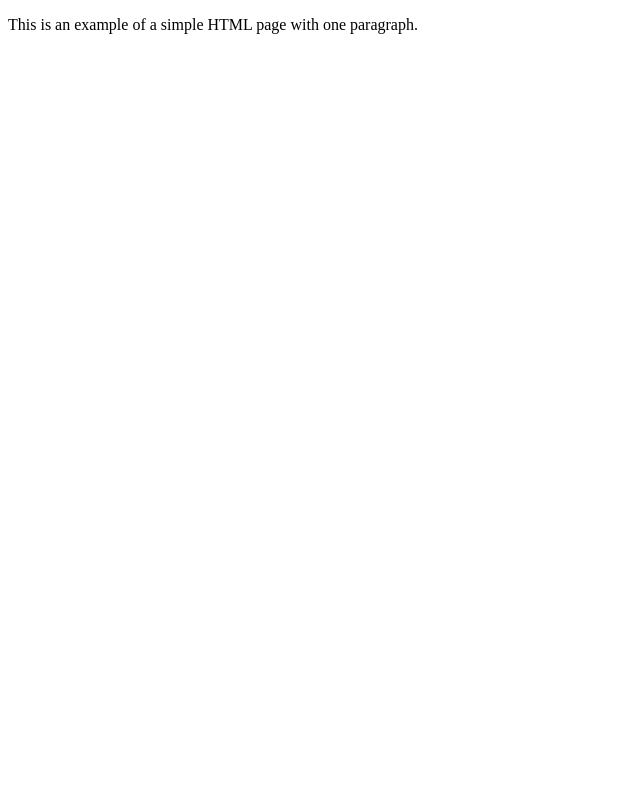
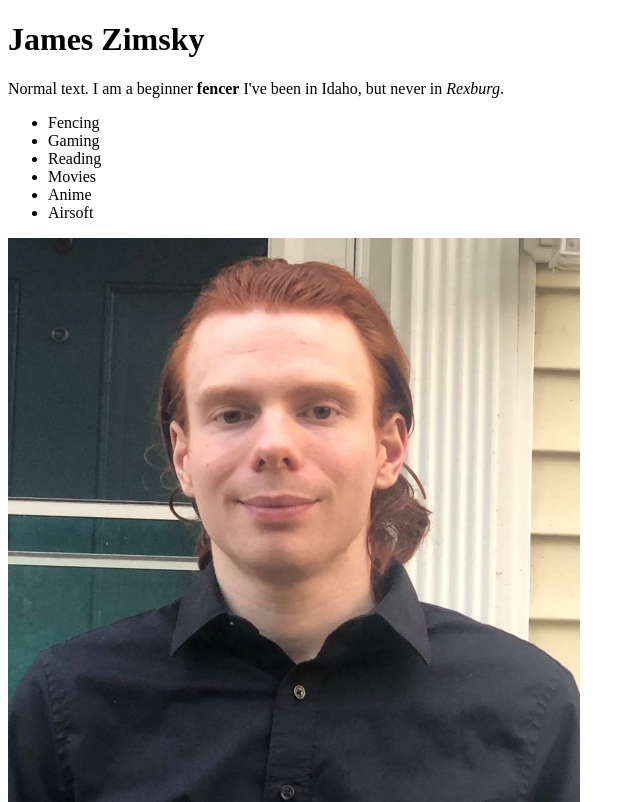
Before and after one commit to Jaz007-Z/wdd130, a plain HTML site: page index.html in a window 1280 px wide. Shown: the top 802 px of the page, without its empty margins (0-640 px from the left). Drawn offline with Linux system fonts and the light colour scheme.

Commit message:
Finished Assignment

```diff
--- a/index.html
+++ b/index.html
@@ -1,9 +1,25 @@
 <!DOCTYPE html>
-<html>
+<html lang="en">
     <head>
-        <title>Example</title>
+        <meta charset="UTF-8"/> <!-- charset is the pages characters endcoding -->
+        <title>Test Home Z</title>
     </head>
     <body>
-        <p>This is an example of a simple HTML page with one paragraph.</p>
+        <header>
+        <h1>James Zimsky</h1>
+        <p>
+            Normal text. I am a beginner <strong>fencer</strong> I've been in Idaho, but never in <em>Rexburg</em>.
+        </p>
+        </header>
+            <ul>
+            <li>Fencing</li>
+            <li>Gaming</li>
+            <li>Reading</li>
+            <li>Movies</li>
+            <li>Anime</li>
+            <li>Airsoft</li>
+            </ul>
+
+            <img src="images/long_hair_school.jpg" alt="Me of course" style="width: 572px;height: 750px;">
     </body>
-</html> <!-- push -->
+</html>
```
Also changed, not shown: images/long_hair_school.jpg (added).
